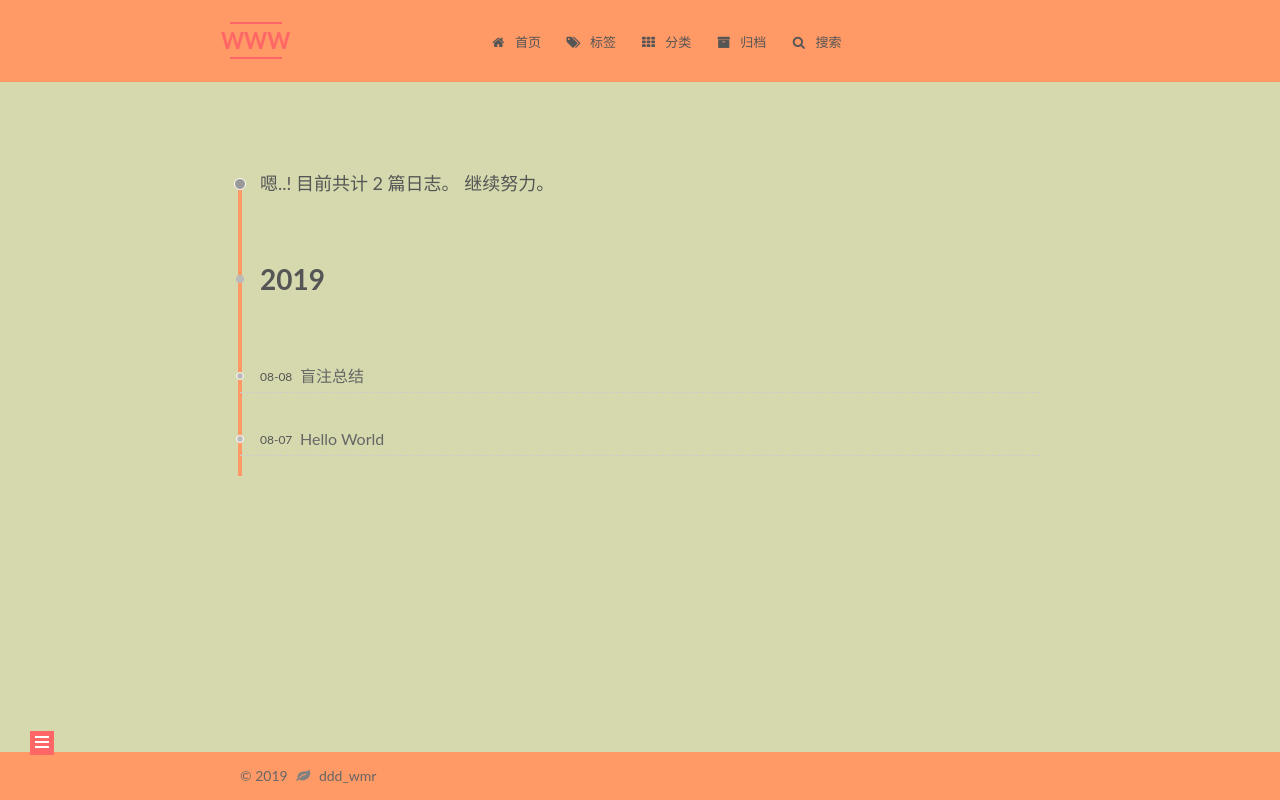
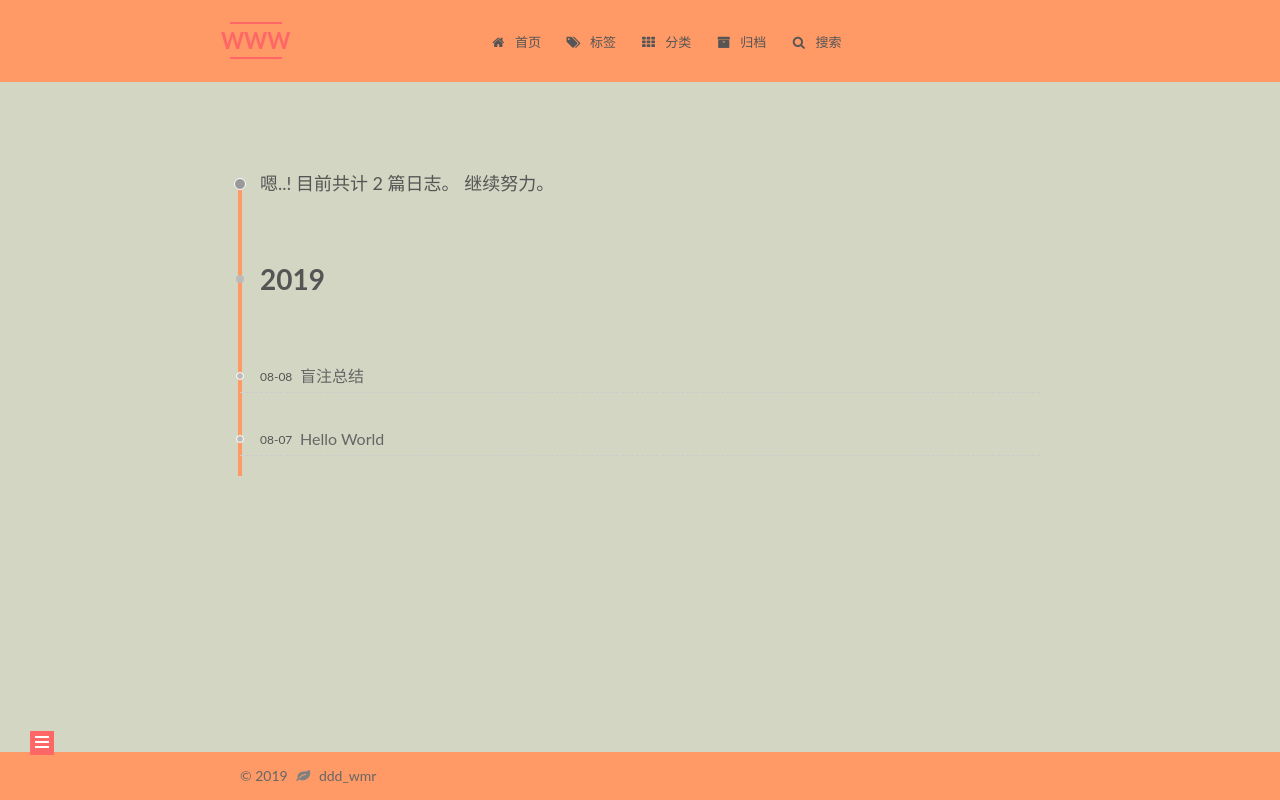
Before and after one commit to dddwmr/dddwmr.github.io, a PHP site: page /archives/2019/index.html in a window 1280 px wide. Run offline with PHP 8.4, Linux system fonts and the light colour scheme.

Commit message:
Site updated: 2019-08-09 16:49:48

```diff
--- a/css/main.css
+++ b/css/main.css
@@ -375,7 +375,7 @@ td {
 }
 html,
 body {
-  background: #d6d9ae;
+  background: #d3d6c3;
   height: 100%;
 }
 .container {
@@ -1674,7 +1674,7 @@ pre .javascript .function {
 }
 .links-of-author a::before,
 .links-of-author span.exturl::before {
-  background: #9eb3ff;
+  background: #30b1ee;
   border-radius: 50%;
   content: ' ';
   display: inline-block;
```
